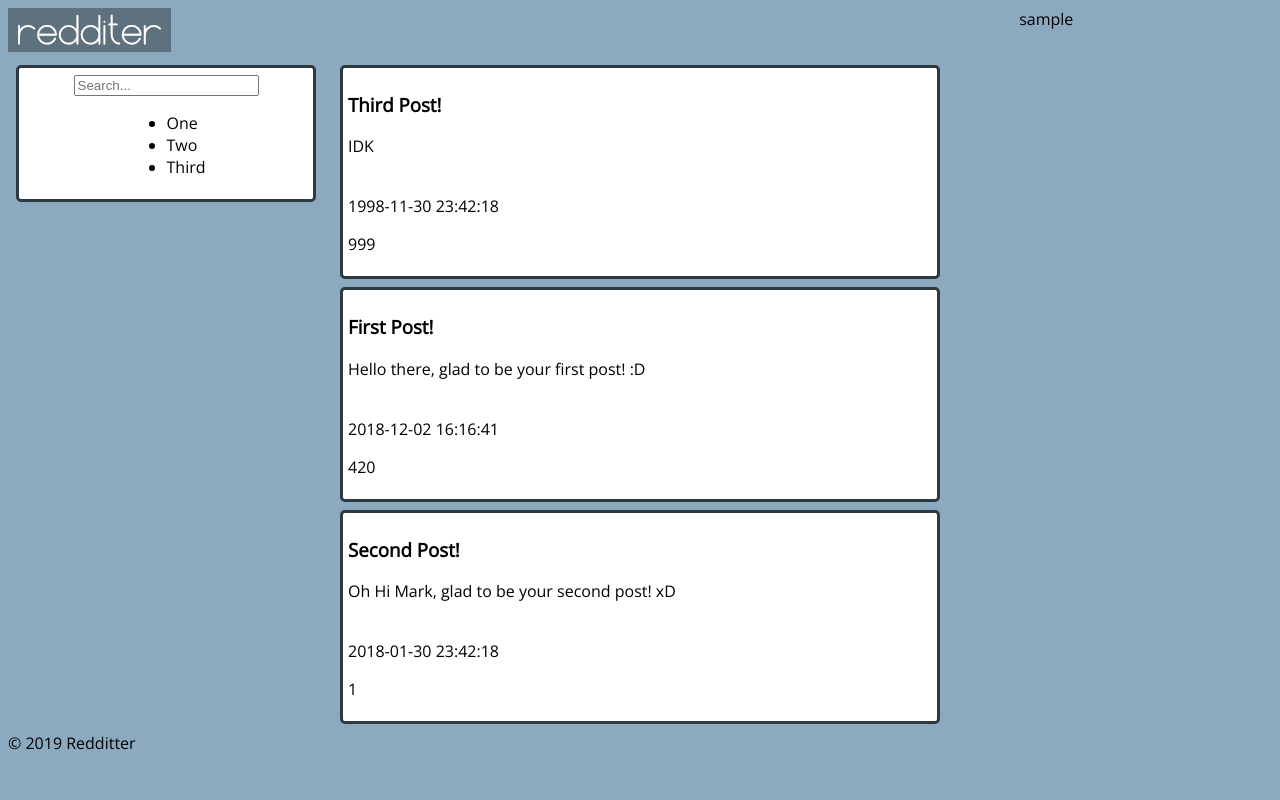
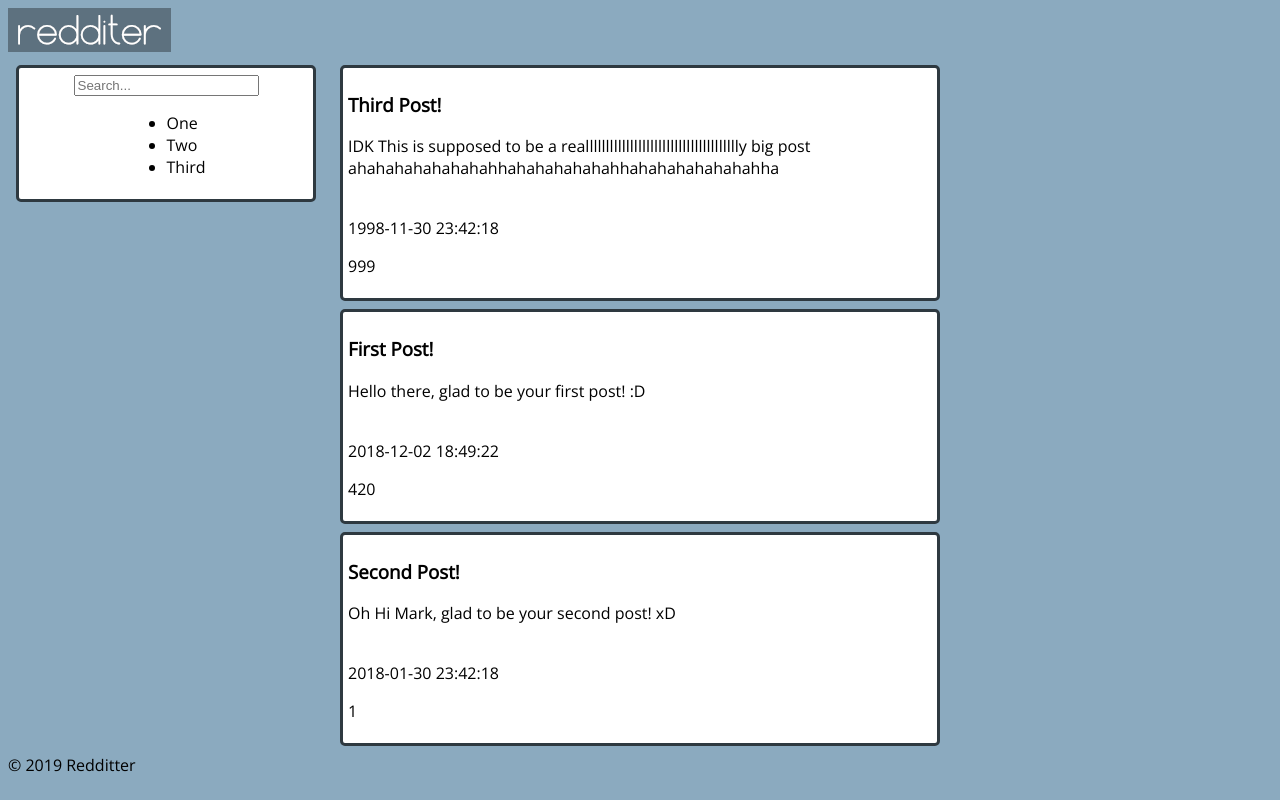
Before and after one commit to Rockdell/3LTW, a PHP site: page /pages/feed_page.php in a window 1280 px wide. Run offline with PHP 8.4, Linux system fonts and the light colour scheme; the visitor is signed in with stand-in values (Sample User, id 1); data comes from the database, SQL or seed files in the repository.

Commit message:
More stuffz. working on user page next

```diff
--- a/css/style.css
+++ b/css/style.css
@@ -6,23 +6,9 @@ body {
 	grid-template-areas: "header" "main" "footer";
 }
 
-/* Header */
-
 header {
-	display: grid;
-	grid-auto-columns: 80% auto;
-	grid-template-areas: "logo user";
-}
-
-header#top-bar {
 	grid-area: header;
 }
-
-header#user-bar {
-	grid-area: user;
-}
-
-/* Footer */
 
 footer {
 	grid-area: footer;
@@ -31,10 +17,28 @@ footer {
 /* Feed page */
 #feed {
 	grid-area: main;
+
 	grid-template-columns: 25% auto 25%;
-	grid-template-areas: "side-bar main ." "side-bar main ." ". main .";
+	grid-template-areas: "side-bar main ." ". main .";
 }
 
+/* Post page */
+#post {
+	grid-area: main;
+
+	grid-template-columns: 25% auto 25%;
+	grid-template-areas: ". main .";
+}
+
+/* User page */
+#user {
+	grid-area: main;
+
+	grid-template-columns: 25% auto 25%;
+	grid-template-areas: "side-bar main ." ". main .";
+}
+
+/* Feed components */
 #feed #side-bar {
 	grid-area: side-bar;
 
@@ -47,26 +51,18 @@ footer {
 
 #feed #list-posts {
 	grid-area: main;
-	overflow: auto;
 }
 
-/* User page */
-#user {
-	grid-template-columns: 25% auto 25%;
-	grid-template-areas: "header header user-bar" "side-bar main ." "side-bar main ." ". main ." "footer footer footer";
-}
-
-/* Post page */
-#post {
-	grid-template-columns: 25% auto 25%;
-	grid-template-areas: "header header header" ". main ." "footer footer footer";
-}
-
-#post > #story-post {
+/* Post components */
+#post #story-post {
 	grid-area: main;
 }
 
-/* -- */
+/* Other stuff organize later */
+
+#story-post {
+	word-wrap: break-word;
+}
 
 #side-bar > #search {
 	align-self: center;
--- a/database/redditter.sql
+++ b/database/redditter.sql
@@ -84,7 +84,7 @@ INSERT INTO User VALUES ('kick0ut', 'Miguel Teixeira', '657EAA9E4FC3CCCB0CB352EB
 
 INSERT INTO Post VALUES (1, 'Rockdell', 'First Post!', 'Hello there, glad to be your first post! :D', datetime('now', 'localtime'), 420);
 INSERT INTO Post VALUES (2, 'kick0ut', 'Second Post!', 'Oh Hi Mark, glad to be your second post! xD', '2018-01-30 23:42:18', 1);
-INSERT INTO Post VALUES (3, 'Rockdell', 'Third Post!', 'IDK', '1998-11-30 23:42:18', 999);
+INSERT INTO Post VALUES (3, 'Rockdell', 'Third Post!', 'IDK This is supposed to be a realllllllllllllllllllllllllllllllllllllly big post ahahahahahahahahhahahahahahahhahahahahahahahha', '1998-11-30 23:42:18', 999);
 
 INSERT INTO Comment VALUES (1, 'kick0ut', "This is a comment!", '2018-12-10 23:42:18', 3);
 INSERT INTO Comment VALUES (2, 'Rockdell', "Oh another one!", '2018-12-10 23:42:17', 100);
--- a/templates/common/header.php
+++ b/templates/common/header.php
@@ -8,9 +8,6 @@
         <link href='https://fonts.googleapis.com/css?family=Open+Sans' rel='stylesheet'>
     </head>
     <body>
-        <header>
-            <div id='top-bar'>
-                <a href='/'><img src='/img/logo.png' /></a>
-            </div>
-            <?php include_once($_SERVER['DOCUMENT_ROOT'].'/templates/components/user-bar.php'); ?>
+        <header id='top-bar'>
+            <a href='/'><img src='/img/logo.png' /></a>
         </header>
--- a/templates/components/user-bar.php
+++ b/templates/components/user-bar.php
@@ -1,3 +1,3 @@
-<div id='user-bar'>
+<aside id='user-bar' class='container'>
     <a href='/pages/user_page.php?id=<?=$_SESSION['username']?>'><?=$_SESSION['username']?></a>
-</div>
+</aside>
```
Also changed, not shown: pages/user_page.php (+4 -4 lines), database/redditter.db.
